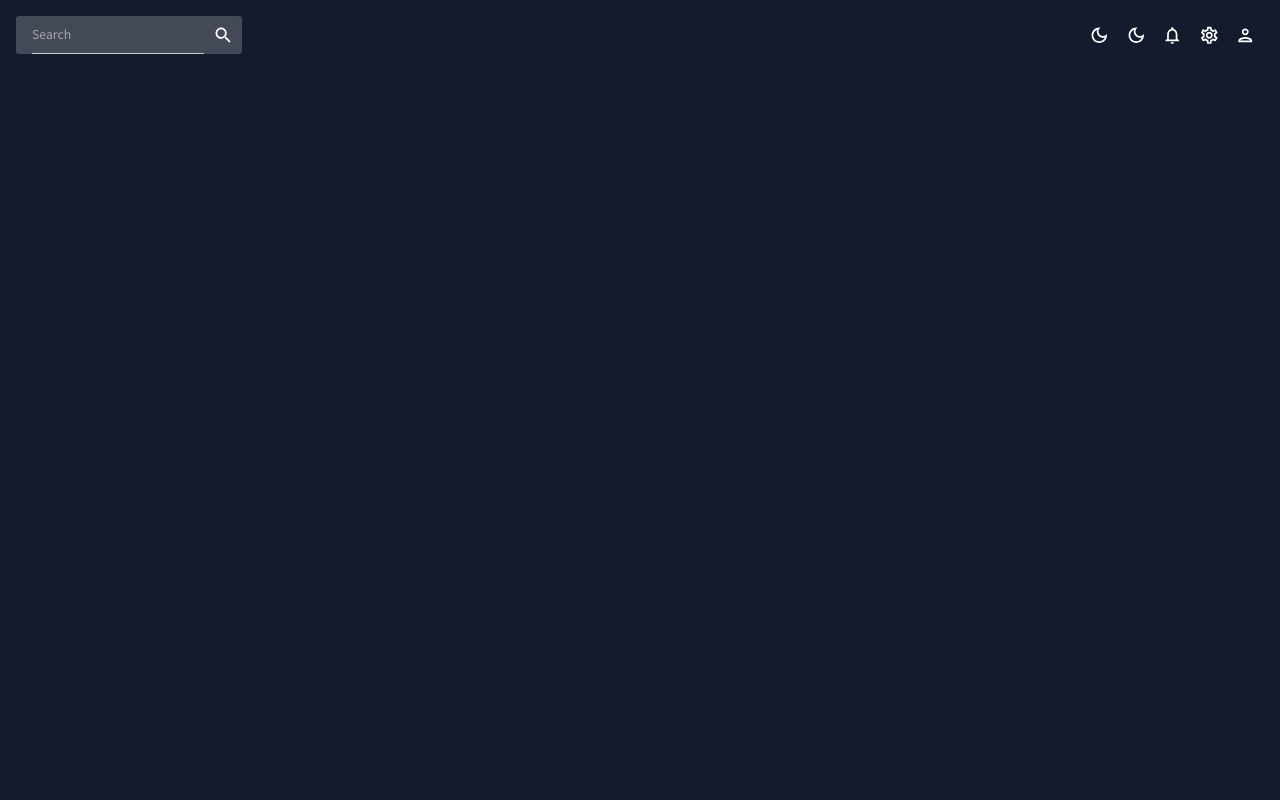
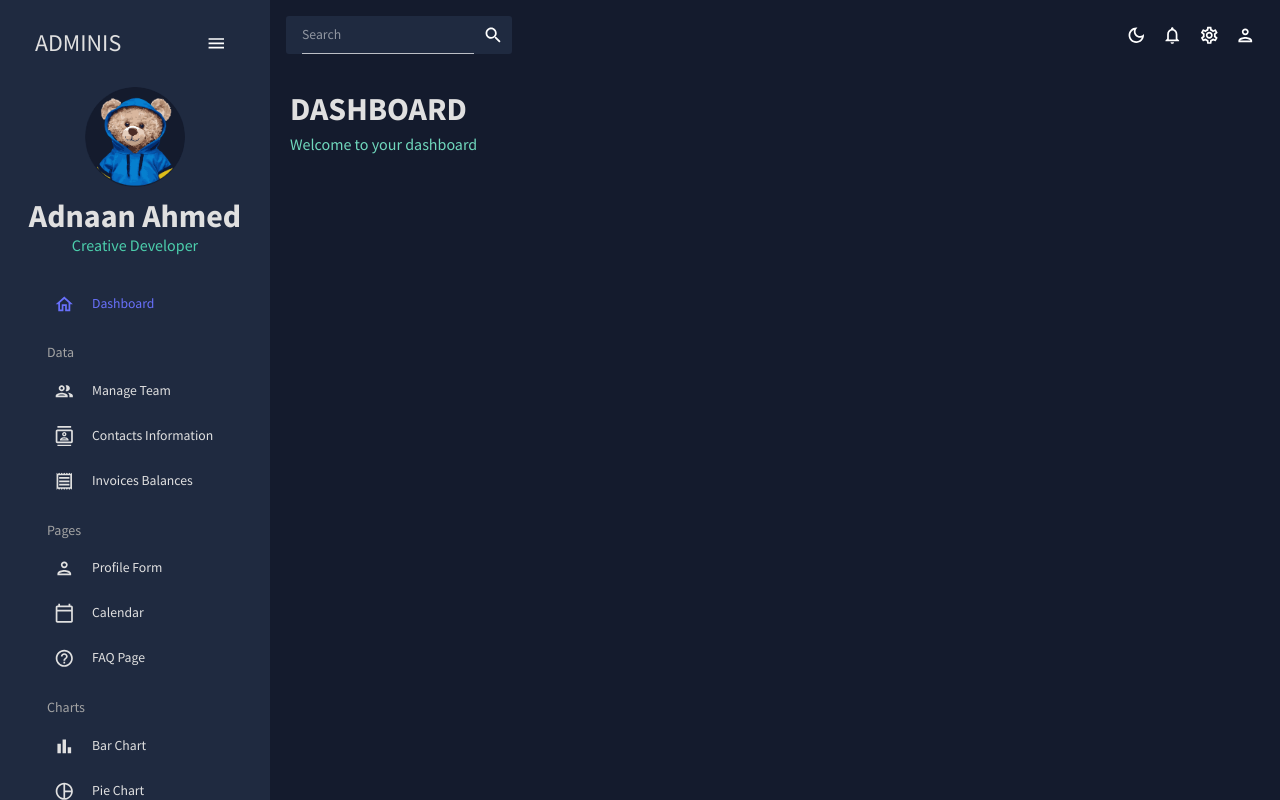
Before and after one commit to AdnaanAhm3d/Admin-Dashboard, a React (Create React App) app: page / in a window 1280 px wide. Built offline with nearby package versions, Linux system fonts and the light colour scheme.

Commit message:
new commit

```diff
--- a/package.json
+++ b/package.json
@@ -20,10 +20,11 @@
     "@testing-library/user-event": "^13.5.0",
     "formik": "^2.2.9",
     "install": "^0.13.0",
+    "node-sass": "^7.0.3",
     "npm": "^9.1.2",
     "react": "^18.2.0",
     "react-dom": "^18.2.0",
-    "react-pro-sidebar": "^1.0.0-alpha.7",
+    "react-pro-sidebar": "^0.7.1",
     "react-router-dom": "^6.4.3",
     "react-scripts": "5.0.1",
     "web-vitals": "^2.1.4",
--- a/src/App.js
+++ b/src/App.js
@@ -1,6 +1,19 @@
 import { ColorModeContext, useMode } from './theme'
 import { CssBaseline, ThemeProvider } from '@mui/material'
+import { Routes, Route } from 'react-router-dom'
 import Topbar from './scenes/global/Topbar'
+import Sidebar from './scenes/global/Sidebar'
+import Dashboard from './scenes/dashboard'
+import { ProSidebarProvider } from 'react-pro-sidebar'
+// import Invoices from './scenes/global/iidebar'
+// import Contacts from './scenes/global/contacts'
+// import Bar from './scenes/global/bar'
+// import Form from './scenes/global/form'
+// import Line from './scenes/global/line'
+// import Pie from './scenes/global/pie'
+// import FAQ from './scenes/global/faq'
+// import Geography from './scenes/global/geography'
+// import Calender from './scenes/global/calender'
 
 function App() {
   const [theme, colorMode] = useMode()
@@ -8,12 +21,29 @@
   return (
     <ColorModeContext.Provider value={colorMode}>
       <ThemeProvider theme={theme}>
+        {/* <ProSidebarProvider> */}
         <CssBaseline />
+
         <div className='app'>
+          <Sidebar />
           <main className='content'>
             <Topbar />
+            <Routes>
+              <Route path='/' element={<Dashboard />} />
+              {/* <Route path='/team' element={<Team />} /> */}
+              {/* <Route path='/contacts' element={<Contacts />} /> */}
+              {/* <Route path='/invoices' element={<Invoices />} /> */}
+              {/* <Route path='/form' element={<Form />} /> */}
+              {/* <Route path='/bar' element={<Bar />} /> */}
+              {/* <Route path='/pie' element={<Pie />} /> */}
+              {/* <Route path='/line' element={<Line />} /> */}
+              {/* <Route path='/faq' element={<FAQ />} /> */}
+              {/* <Route path='/geography' element={<Geography />} /> */}
+              {/* <Route path='/calender' element={<Calender />} /> */}
+            </Routes>
           </main>
         </div>
+        {/* </ProSidebarProvider> */}
       </ThemeProvider>
     </ColorModeContext.Provider>
   )
--- /dev/null
+++ b/src/components/Header.jsx
@@ -0,0 +1,24 @@
+import { Typography, Box, useTheme } from '@mui/material'
+import { tokens } from '../theme'
+
+const Header = ({ title, subtitle }) => {
+  const theme = useTheme()
+  const colors = tokens(theme.palette.mode)
+  return (
+    <Box>
+      <Typography
+        variant='h2'
+        color={colors.grey[100]}
+        fontWeight='bold'
+        sx={{ mb: '5px' }}
+      >
+        {title}
+      </Typography>
+      <Typography variant='h5' color={colors.greenAccent[400]}>
+        {subtitle}
+      </Typography>
+    </Box>
+  )
+}
+
+export default Header
--- a/src/scenes/dashboard/index.jsx
+++ b/src/scenes/dashboard/index.jsx
@@ -1,5 +1,14 @@
+import { Box } from '@mui/material'
+import Header from '../../components/Header'
+
 const Dashboard = () => {
-  return <div>Dashboard</div>
+  return (
+    <Box m='20px'>
+      <Box display='flex' justify-content>
+        <Header title='DASHBOARD' subtitle='Welcome to your dashboard' />
+      </Box>
+    </Box>
+  )
 }
 
 export default Dashboard
--- a/src/scenes/global/Sidebar.jsx
+++ b/src/scenes/global/Sidebar.jsx
@@ -1,5 +1,228 @@
+import { useState } from 'react'
+import { ProSidebar, Menu, MenuItem } from 'react-pro-sidebar'
+import { Box, IconButton, Typography, useTheme } from '@mui/material'
+import { Link } from 'react-router-dom'
+import 'react-pro-sidebar/dist/css/styles.css'
+import { tokens } from '../../theme'
+import HomeOutlinedIcon from '@mui/icons-material/HomeOutlined'
+import PeopleOutlinedIcon from '@mui/icons-material/PeopleOutlined'
+import ContactsOutlinedIcon from '@mui/icons-material/ContactsOutlined'
+import ReceiptOutlinedIcon from '@mui/icons-material/ReceiptOutlined'
+import PersonOutlinedIcon from '@mui/icons-material/PersonOutlined'
+import CalendarTodayOutlinedIcon from '@mui/icons-material/CalendarTodayOutlined'
+import HelpOutlineOutlinedIcon from '@mui/icons-material/HelpOutlineOutlined'
+import BarChartOutlinedIcon from '@mui/icons-material/BarChartOutlined'
+import PieChartOutlineOutlinedIcon from '@mui/icons-material/PieChartOutlineOutlined'
+import TimelineOutlinedIcon from '@mui/icons-material/TimelineOutlined'
+import MenuOutlinedIcon from '@mui/icons-material/MenuOutlined'
+import MapOutlinedIcon from '@mui/icons-material/MapOutlined'
+
+const Item = ({ title, to, icon, selected, setSelected }) => {
+  const theme = useTheme()
+  const colors = tokens(theme.palette.mode)
+  return (
+    <MenuItem
+      active={selected === title}
+      style={{
+        color: colors.grey[100],
+      }}
+      onClick={() => setSelected(title)}
+      icon={icon}
+    >
+      <Typography>{title}</Typography>
+      <Link to={to} />
+    </MenuItem>
+  )
+}
+
 const Sidebar = () => {
-  return <div>Sidebar</div>
+  const theme = useTheme()
+  const colors = tokens(theme.palette.mode)
+  const [isCollapsed, setIsCollapsed] = useState(false)
+  const [selected, setSelected] = useState('Dashboard')
+
+  return (
+    <Box
+      sx={{
+        '& .pro-sidebar-inner': {
+          background: `${colors.primary[400]} !important`,
+        },
+        '& .pro-icon-wrapper': {
+          backgroundColor: 'transparent !important',
+        },
+        '& .pro-inner-item': {
+          padding: '5px 35px 5px 20px !important',
+        },
+        '& .pro-inner-item:hover': {
+          color: '#868dfb !important',
+        },
+        '& .pro-menu-item.active': {
+          color: '#6870fa !important',
+        },
+      }}
+    >
+      <ProSidebar collapsed={isCollapsed}>
+        <Menu iconShape='square'>
+          {/* LOGO AND MENU ICON */}
+          <MenuItem
+            onClick={() => setIsCollapsed(!isCollapsed)}
+            icon={isCollapsed ? <MenuOutlinedIcon /> : undefined}
+            style={{
+              margin: '10px 0 20px 0',
+              color: colors.grey[100],
+            }}
+          >
+            {!isCollapsed && (
+              <Box
+                display='flex'
+                justifyContent='space-between'
+                alignItems='center'
+                ml='15px'
+              >
+                <Typography variant='h3' color={colors.grey[100]}>
+                  ADMINIS
+                </Typography>
+                <IconButton onClick={() => setIsCollapsed(!isCollapsed)}>
+                  <MenuOutlinedIcon />
+                </IconButton>
+              </Box>
+            )}
+          </MenuItem>
+
+          {!isCollapsed && (
+            <Box mb='25px'>
+              <Box display='flex' justifyContent='center' alignItems='center'>
+                <img
+                  alt='profile-user'
+                  width='100px'
+                  height='100px'
+                  src={`../../assets/user.png`}
+                  style={{ cursor: 'pointer', borderRadius: '50%' }}
+                />
+              </Box>
+              <Box textAlign='center'>
+                <Typography
+                  variant='h2'
+                  color={colors.grey[100]}
+                  fontWeight='bold'
+                  sx={{ m: '10px 0 0 0' }}
+                >
+                  Adnaan Ahmed
+                </Typography>
+                <Typography variant='h5' color={colors.greenAccent[500]}>
+                  Creative Developer
+                </Typography>
+              </Box>
+            </Box>
+          )}
+
+          <Box paddingLeft={isCollapsed ? undefined : '10%'}>
+            <Item
+              title='Dashboard'
+              to='/'
+              icon={<HomeOutlinedIcon />}
+              selected={selected}
+              setSelected={setSelected}
+            />
+
+            <Typography
+              variant='h6'
+              color={colors.grey[300]}
+              sx={{ m: '15px 0 5px 20px' }}
+            >
+              Data
+            </Typography>
+            <Item
+              title='Manage Team'
+              to='/team'
+              icon={<PeopleOutlinedIcon />}
+              selected={selected}
+              setSelected={setSelected}
+            />
+            <Item
+              title='Contacts Information'
+              to='/contacts'
+              icon={<ContactsOutlinedIcon />}
+              selected={selected}
+              setSelected={setSelected}
+            />
+            <Item
+              title='Invoices Balances'
+              to='/invoices'
+              icon={<ReceiptOutlinedIcon />}
+              selected={selected}
+              setSelected={setSelected}
+            />
+
+            <Typography
+              variant='h6'
+              color={colors.grey[300]}
+              sx={{ m: '15px 0 5px 20px' }}
+            >
+              Pages
+            </Typography>
+            <Item
+              title='Profile Form'
+              to='/form'
+              icon={<PersonOutlinedIcon />}
+              selected={selected}
+              setSelected={setSelected}
+            />
+            <Item
+              title='Calendar'
+              to='/calendar'
+              icon={<CalendarTodayOutlinedIcon />}
+              selected={selected}
+              setSelected={setSelected}
+            />
+            <Item
+              title='FAQ Page'
+              to='/faq'
+              icon={<HelpOutlineOutlinedIcon />}
+              selected={selected}
+              setSelected={setSelected}
+            />
+
+            <Typography
+              variant='h6'
+              color={colors.grey[300]}
+              sx={{ m: '15px 0 5px 20px' }}
+            >
+              Charts
+            </Typography>
+            <Item
+              title='Bar Chart'
+              to='/bar'
+              icon={<BarChartOutlinedIcon />}
+              selected={selected}
+              setSelected={setSelected}
+            />
+            <Item
+              title='Pie Chart'
+              to='/pie'
+              icon={<PieChartOutlineOutlinedIcon />}
+              selected={selected}
+              setSelected={setSelected}
+            />
+            <Item
+              title='Line Chart'
+              to='/line'
+              icon={<TimelineOutlinedIcon />}
+              selected={selected}
+              setSelected={setSelected}
+            />
+            <Item
+              title='Geography Chart'
+              to='/geography'
+              icon={<MapOutlinedIcon />}
+              selected={selected}
+              setSelected={setSelected}
+            />
+          </Box>
+        </Menu>
+      </ProSidebar>
+    </Box>
+  )
 }
 
 export default Sidebar
--- a/src/scenes/global/Topbar.jsx
+++ b/src/scenes/global/Topbar.jsx
@@ -32,14 +32,6 @@
 
         {/* ICONSS */}
         <Box display='flex'>
-          <IconButton onCLick={colorMode.toggleColorMode}>
-            {theme.palette.mode === 'dark' ? (
-              <DarkModeOutlinedIcon />
-            ) : (
-              <LightModeOutlinedIcon />
-            )}
-          </IconButton>
-
           <IconButton onClick={colorMode.toggleColorMode}>
             {theme.palette.mode === 'dark' ? (
               <DarkModeOutlinedIcon />
--- a/src/theme.js
+++ b/src/theme.js
@@ -20,7 +20,7 @@
           100: '#d0d1d5',
           200: '#a1a4ab',
           300: '#727681',
-          400: '#434957',
+          400: '#1f2a40',
           500: '#141b2d',
           600: '#101624',
           700: '#0c101b',
```
Also changed, not shown: public/Assets/user.png (added), 1 other file (tests, documents, lock files or other folders).
